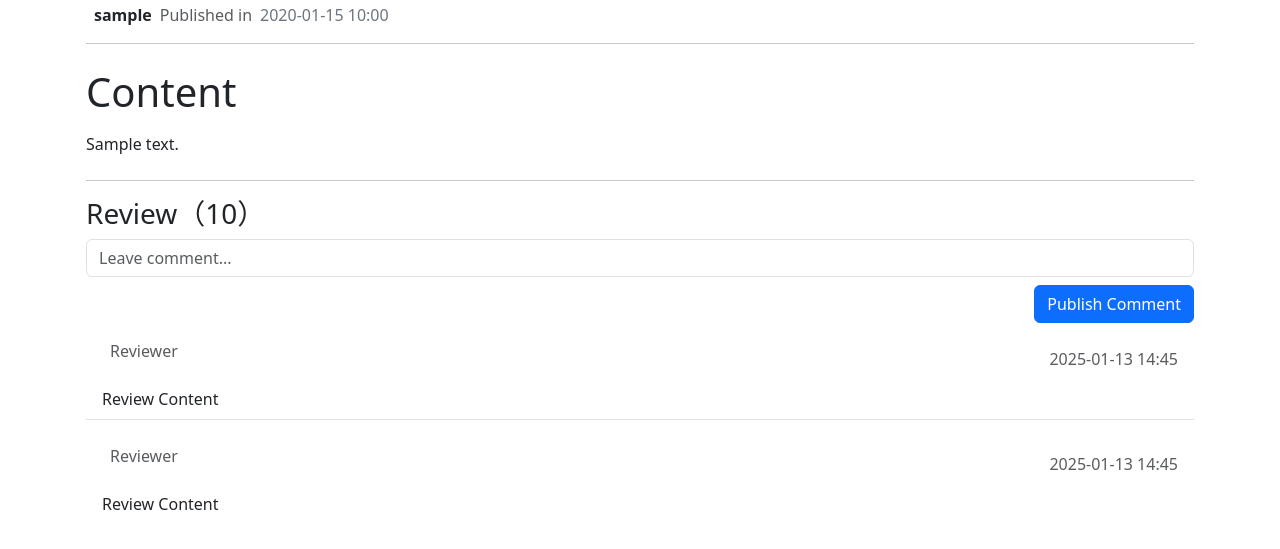
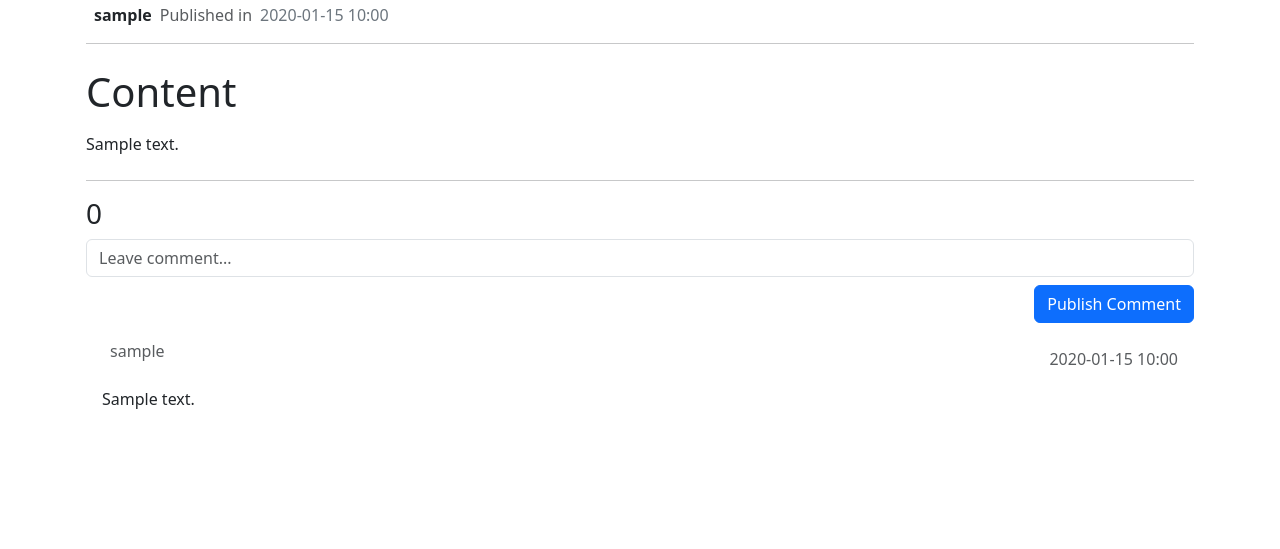
Before and after one commit to qew4476/Bigium-Social-Publishing-Platform, a Django app: page /article/1 in a window 1280 px wide. Shown: the part 202-751 px from the top of the page. Run offline with Django 5.2, Linux system fonts and the light colour scheme; tables that the repository leaves empty hold one stand-in row (values such as "Sample post").

Commit message:
feat: display the comments of the article

```diff
--- a/bigium_app/models.py
+++ b/bigium_app/models.py
@@ -22,7 +22,7 @@ class ArticleComment(models.Model):
     """Comment to the specific article(foreign key)"""
     comment = models.TextField()
     publish_time = models.DateTimeField(auto_now_add=True)
-    article_id = models.ForeignKey(Article, on_delete=models.CASCADE)
+    article_id = models.ForeignKey(Article, on_delete=models.CASCADE, related_name="comments")  # It allows to use article.comments.all to get the comments of the article
     author = models.ForeignKey(User, on_delete=models.CASCADE)
 
     def __str__(self):
--- a/bigium_app/views.py
+++ b/bigium_app/views.py
@@ -50,6 +50,4 @@ def write_comment(request):
     article = Article.objects.get(pk=article_id)
     ArticleComment.objects.create(comment=comment, article_id=article, author=request.user)
     #reload
-    print(article)
-    print(request.user)
     return redirect(reverse("bigium_app:article_content", kwargs={"article_id":article_id}))
--- a/templates/article_content.html
+++ b/templates/article_content.html
@@ -19,7 +19,7 @@
         </div>
         <hr>
         <div class="mt-2">
-            <h3>Review（10）</h3>
+            <h3>{{ article.comments | length}}</h3>
             <form action="{% url "bigium_app:write_comment" %}" method="POST">
                 <input type="hidden" name="article_id" value="{{ article.id }}">
                 <div class="mt-2">
@@ -32,24 +32,17 @@
         </div>
         <div class="mt-2">
             <ul class="list-group list-group-flush">
+                {% for comment in article.comments.all %}
                 <li class="list-group-item mb-3">
                     <div class="d-flex justify-content-between text-body-secondary">
                         <div class="user-info">
-                            <span class="ms-2">Reviewer</span>
+                            <span class="ms-2">{{ comment.author.username }}</span>
                         </div>
-                        <div class="create-time" style="line-height: 40px;">2025-01-13 14:45</div>
+                        <div class="create-time" style="line-height: 40px;">{{ comment.publish_time | date:"Y-m-d h:i" }}</div>
                     </div>
-                    <div class="mt-2">Review Content</div>
+                    <div class="mt-2">{{ comment.comment }}</div>
                 </li>
-                <li class="list-group-item">
-                    <div class="d-flex justify-content-between text-body-secondary">
-                        <div class="user-info">
-                            <span class="ms-2">Reviewer</span>
-                        </div>
-                        <div class="create-time" style="line-height: 40px;">2025-01-13 14:45</div>
-                    </div>
-                    <div class="mt-2">Review Content</div>
-                </li>
+                {% endfor %}
             </ul>
         </div>
     </main>
```
